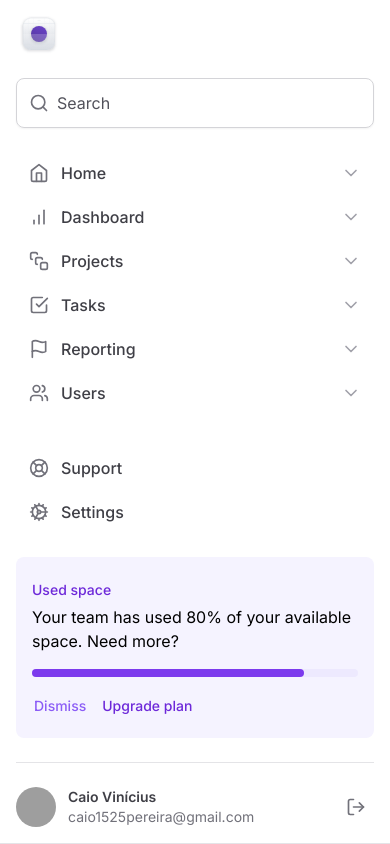
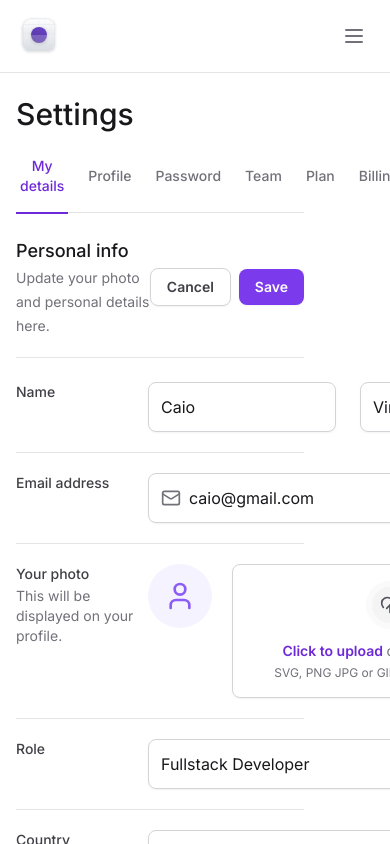
Before and after one commit to CaioVinicius7/untitled-ui, a Next.js app: page / in a window 390 px wide. Shown: the top 844 px of the page. Built offline with nearby package versions, Linux system fonts and the light colour scheme; grey boxes are pictures that could not be loaded.

Commit message:
feat: :iphone: Abertura da Sidebar

```diff
--- a/package.json
+++ b/package.json
@@ -10,6 +10,7 @@
   },
   "dependencies": {
     "@formkit/auto-animate": "^0.7.0",
+    "@radix-ui/react-collapsible": "^1.0.3",
     "@radix-ui/react-select": "^1.2.2",
     "@radix-ui/react-tabs": "^1.0.4",
     "@types/node": "20.4.5",
--- a/src/app/layout.tsx
+++ b/src/app/layout.tsx
@@ -20,7 +20,9 @@
         <div className="grid min-h-screen grid-cols-app">
           <Sidebar />
 
-          <main className="px-8 pb-12 pt-8">{children}</main>
+          <main className="px-4 pb-12 pt-24 lg:col-start-2 lg:px-8 lg:pb-12 lg:pt-8">
+            {children}
+          </main>
         </div>
       </body>
     </html>
--- a/src/components/Sidebar/index.tsx
+++ b/src/components/Sidebar/index.tsx
@@ -1,4 +1,7 @@
-import { Cog, LifeBuoy, Search } from "lucide-react";
+"use client";
+
+import { Cog, LifeBuoy, Menu, Search } from "lucide-react";
+import * as Collapsible from "@radix-ui/react-collapsible";
 
 import { Input } from "../Form/Input";
 
@@ -7,12 +10,25 @@
 import { NavItem } from "./MainNavigation/NavItem";
 import { UsedSpaceWidget } from "./UsedSpaceWidget";
 import { Profile } from "./Profile";
+import { Button } from "../Button";
 
 export function Sidebar() {
   return (
-    <aside className="fixed bottom-0 left-0 right-0 top-0 z-20 flex flex-col gap-6 border-b border-zinc-200 bg-white p-4 lg:relative lg:right-auto lg:w-80 lg:border-r lg:px-5 lg:py-8">
+    <Collapsible.Root className="fixed left-0 right-0 top-0 z-20 flex flex-col gap-6 border-b border-zinc-200 bg-white p-4 data-[state=open]:bottom-0 data-[state=open]:h-screen lg:right-auto lg:w-80 lg:border-r lg:px-5 lg:py-8 lg:data-[state=closed]:bottom-0 lg:data-[state=closed]:h-screen">
+      <div className="flex items-center justify-between">
         <Logo />
 
+        <Collapsible.Trigger className="lg:hidden" asChild>
+          <Button variant="ghost">
+            <Menu className="h-6 w-6" />
+          </Button>
+        </Collapsible.Trigger>
+      </div>
+
+      <Collapsible.Content
+        forceMount
+        className="flex flex-1 flex-col gap-6 data-[state=closed]:hidden lg:data-[state=closed]:flex"
+      >
         <Input.Root>
           <Input.Prefix>
             <Search className="h-5 w-5 text-zinc-500" />
@@ -45,6 +61,7 @@
 
           <Profile />
         </div>
-    </aside>
+      </Collapsible.Content>
+    </Collapsible.Root>
   );
 }
```
Also changed, not shown: 1 other file (tests, documents, lock files or other folders). Lines whose indentation alone changed are shown as unchanged.
